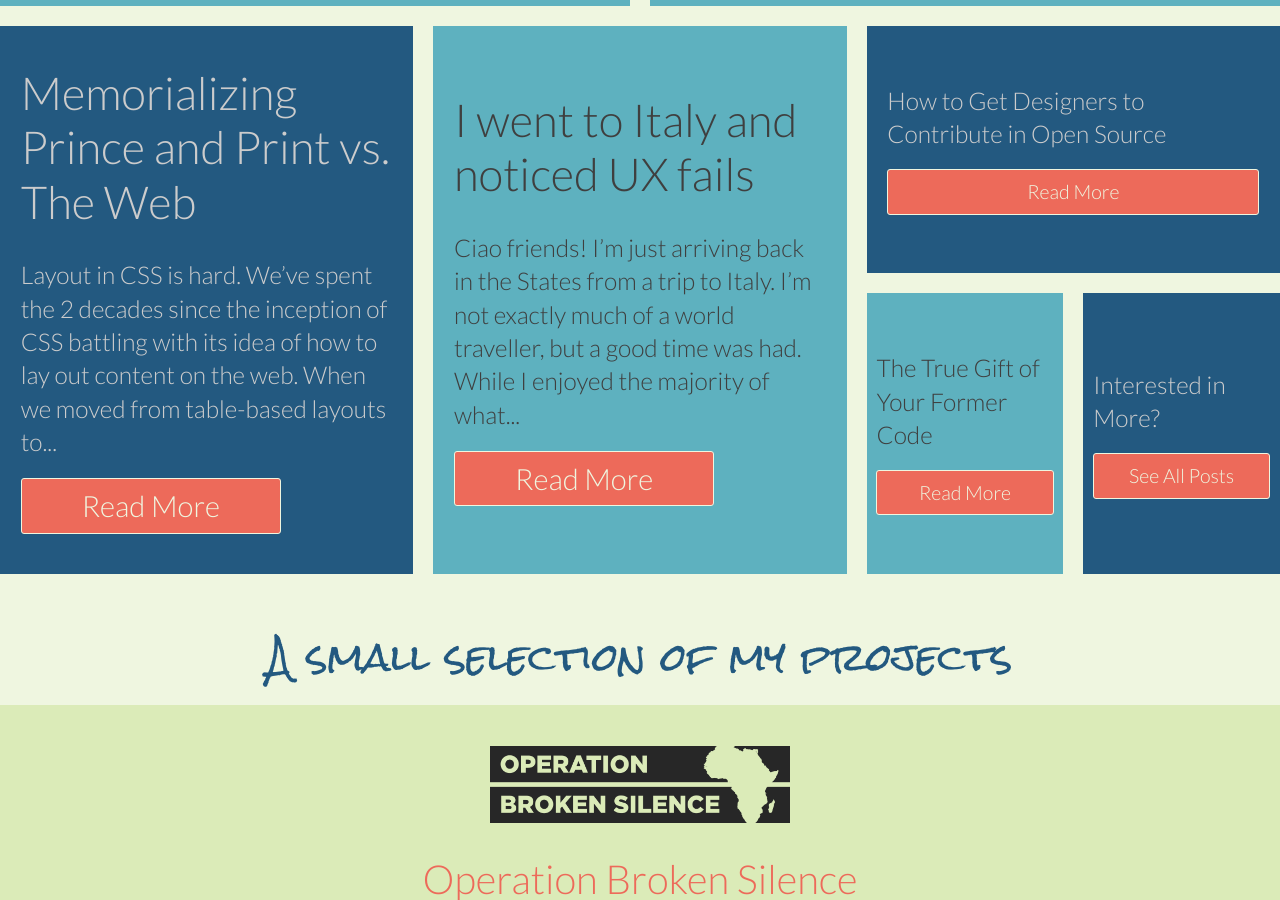
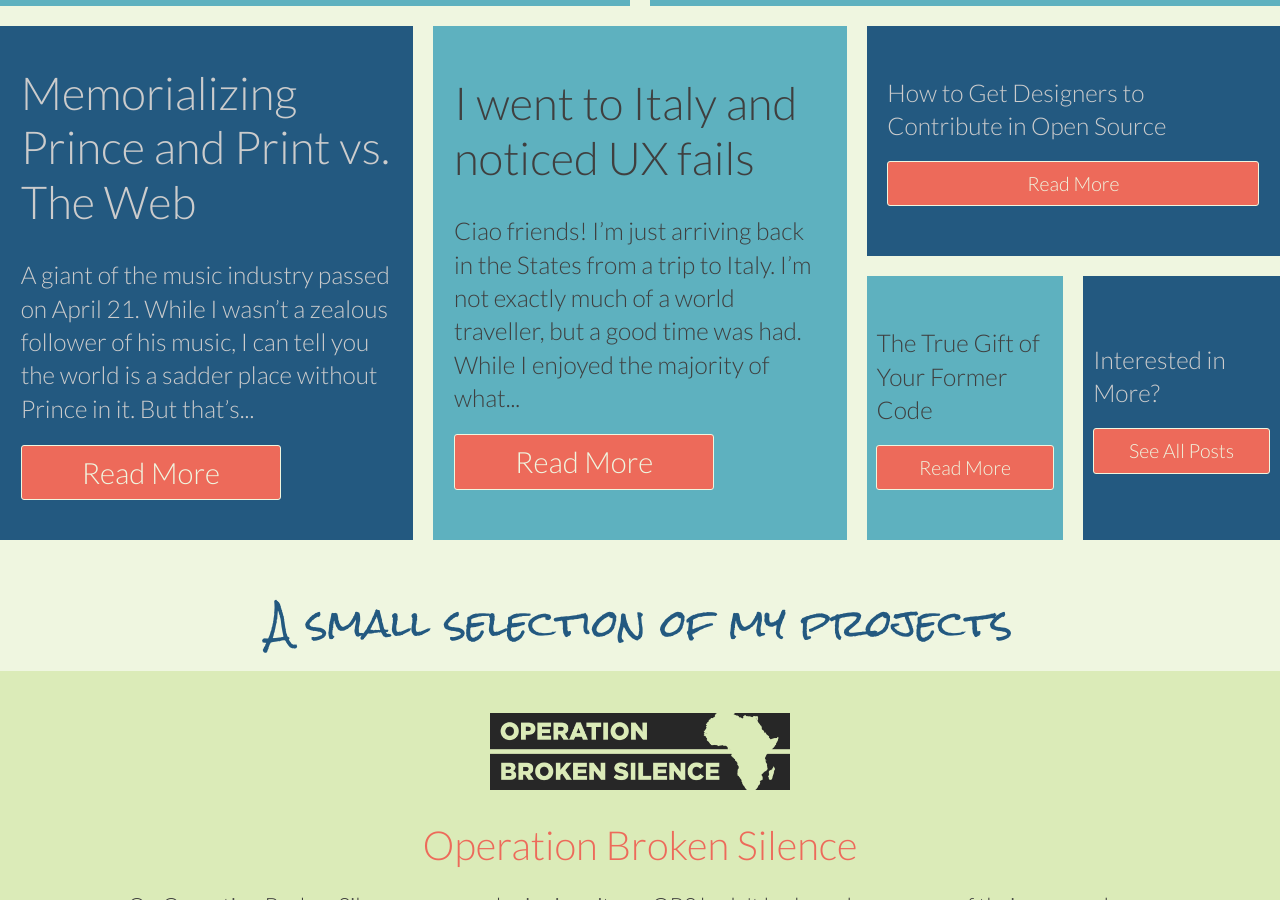
Before and after one commit to erquhart/jekyll-portfolio, a Jekyll site: the page built from index.html, in a window 1280 px wide and 900 px high, scrolled down 1489 px. Built offline with Jekyll 4.4.1, drawn with Linux system fonts in a browser that asks for light colours.

Commit message:
HOTFIX: Prince blog post description

```diff
--- a/_posts/2016-04-28-memorializing-prince-and-print-vs-the-web.markdown
+++ b/_posts/2016-04-28-memorializing-prince-and-print-vs-the-web.markdown
@@ -4,13 +4,7 @@ date: 2016-04-28 00:00:00 Z
 categories:
 - Design
 layout: post
-description: Layout in CSS is hard. We’ve spent the 2 decades since the inception
-  of CSS battling with its idea of how to lay out content on the web. When we moved
-  from table-based layouts to CSS layouts with floats and positioning, we gained a
-  LOT of flexibility, but we also lost things like vertical centering that tables
-  afforded us. Floats and positioning got us a long way to making really nice looking
-  sites, but with the advent of responsive design and fluid layouts, the struggle
-  has been real...
+description: A giant of the music industry passed on April 21. While I wasn’t a zealous follower of his music, I can tell you the world is a sadder place without Prince in it. But that’s not what I’m writing about. In the social media memorializing of this titan, I came across this
 ---
 
 <style>
```
